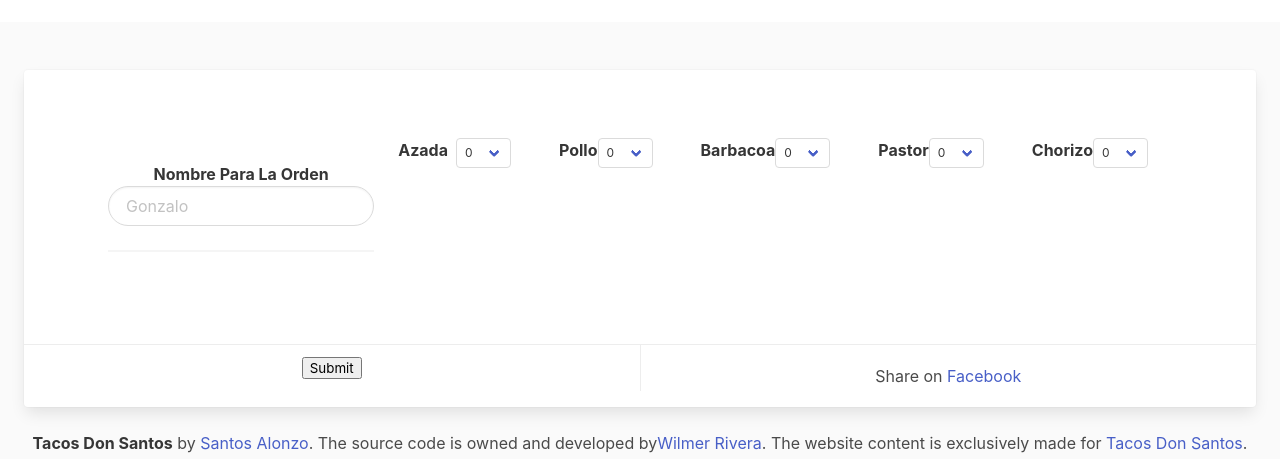
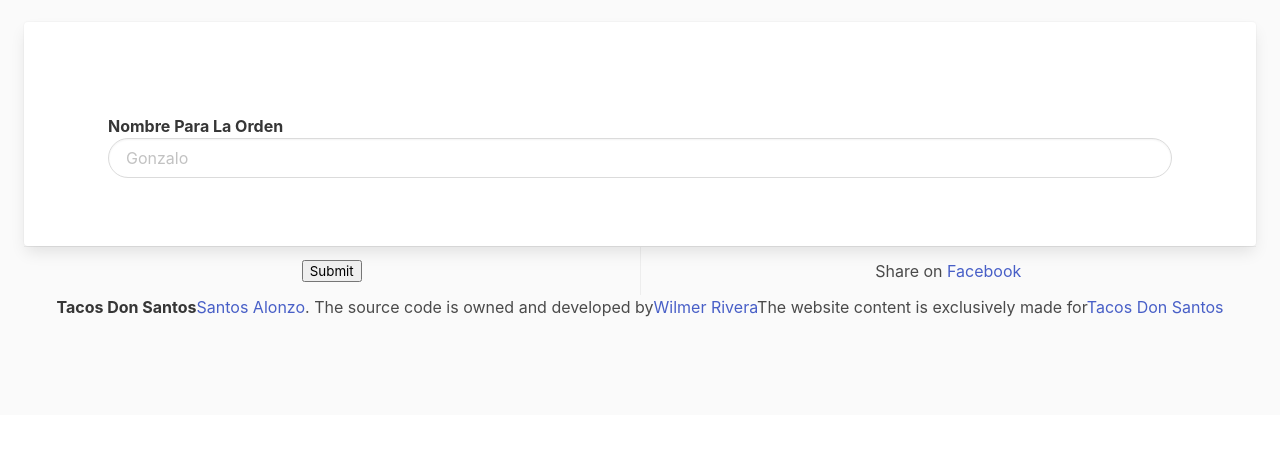
Before and after one commit to wilmer88/mac-tacos, a React (Create React App) app in the folder client/: page / in a window 1280 px wide. Shown: the part 493-952 px from the top of the page. After the commit the page ends 908 px from the top, so only its background shows below. Built offline with nearby package versions, Linux system fonts and the light colour scheme.

Commit message:
heroku Check

```diff
--- a/client/src/components/Meat.jsx
+++ b/client/src/components/Meat.jsx
@@ -1,9 +1,7 @@
 import { Link } from "react-router-dom";
-import React, {useState } from "react";
-import API from "../utils/API"
-// import axios from "axios";
-const numeros = [ 0, 1, 2, 3, 4, 5, 6, 7, 8, 9, 10, 11, 12, 13, 14, 15, 16, 17, 18, 19, 20,]
-
+import React, {useState, useEffect } from "react";
+import API from "../utils/API";
+import NombreSelect from "./NombreSelect";
 function Meat() {
   // const [orden, setOrden] = useState({
   //   nombreDeOrden: "",
@@ -13,38 +11,7 @@ function Meat() {
   //   pastor: 0,
   //   chorizo: 0,
   // })
-  const [formObj, setFormObj] = useState({
-    nombreDeOrden: "",
-    azada: 0,
-    pollo: 0,
-    barbacoa: 0,
-    pastor: 0,
-    chorizo: 0,
-  })
-
-
-
-  function handleChangeI(e) {
-   const {name, value} = e.target;
-    // setOrden({...orden, [name]: value})
-    setFormObj({...formObj, [name]: value})
-  };
-
-  function handleSubmit(e) {
-    e.preventDefault();
-    API.saveOrden(
-     {
-       nombreDeOrden: formObj.nombreDeOrden,
-      azada: formObj.azada,
-      pollo: formObj.pollo,
-      barbacoa: formObj.barbacoa,
-      pastor: formObj.pastor,
-      chorizo: formObj.chorizo,
-    }
-
-    ).then((response)  => {
-      console.log(response.data)
-      // setOrden({
+  // const [formObj, setFormObj] = useState({
   //   nombreDeOrden: "",
   //   azada: 0,
   //   pollo: 0,
@@ -52,29 +19,60 @@ function Meat() {
   //   pastor: 0,
   //   chorizo: 0,
   // })
-      setFormObj({
-        nombreDeOrden: "",
-        azada: 0,
-        pollo: 0,
-        barbacoa: 0,
-        pastor: 0,
-        chorizo: 0,
-      })
 
-        })
-        .catch((err) =>{
-          console.log(err)
-        });
+
+
+  // function handleChangeI(e) {
+  //  const {name, value} = e.target;
+  //   // setOrden({...orden, [name]: value})
+  //   setFormObj({...formObj, [name]: value})
+  // };
+
+  // function handleSubmit(e) {
+  //   e.preventDefault();
+  //   API.saveOrden(
+  //    {
+  //      nombreDeOrden: formObj.nombreDeOrden,
+  //     azada: formObj.azada,
+  //     pollo: formObj.pollo,
+  //     barbacoa: formObj.barbacoa,
+  //     pastor: formObj.pastor,
+  //     chorizo: formObj.chorizo,
+  //   }
+
+  //   ).then((response)  => {
+  //     console.log(response.data)
+  //     // setOrden({
+  //     //   nombreDeOrden: "",
+  //     //   azada: 0,
+  //     //   pollo: 0,
+  //     //   barbacoa: 0,
+  //     //   pastor: 0,
+  //     //   chorizo: 0,
+  //     // })
+  //     setFormObj({
+  //       nombreDeOrden: "",
+  //       azada: 0,
+  //       pollo: 0,
+  //       barbacoa: 0,
+  //       pastor: 0,
+  //       chorizo: 0,
+  //     })
+
+  //       })
+  //       .catch((err) =>{
+  //         console.log(err)
+  //       });
 
     //debugger
     // window.location.href="http://localhost:3000/ClientLine" ;
-  };
+  //};
 
     return (
       <>
         <footer className="footer">
-          <div className="content has-text-centered">
-            <form onSubmit={handleSubmit}>
+
+
                       <div className="card">
                      <div className="card-content">
                       <div className="container">
@@ -83,99 +81,11 @@ function Meat() {
 
                       <div className="field is-horizontal">
                         <div className="m-5 mr-8 media-content">
-                          <label className="label">
-                            Nombre Para La Orden
-                            <div className="is-mobile">
-                              <input
+                     <NombreSelect/>
 
-                                onChange={handleChangeI}
-                                aria-label="iput for order name"
-                                className="input is-normal is-rounded"
-                                type="nombre"
-                                id="orden-name"
-                                name="nombreDeOrden"
-                                placeholder="Gonzalo"
-                                // value={orden.nombreDeOrden}
-                              />
                         </div>
-                          </label>
                         <hr></hr>
-                        </div>
 
-                        <label className="mr-2 label ">
-                         Azada
-                        </label>
-                        <div className="mr-6  select is-small">
-                          <select name="azada"  // value={orden.azada}
- onChange={handleChangeI}
-                          >
-                            {numeros.map((nume) => (
-                              <option key={nume.toString()} value={nume}>
-                                {nume}
-                              </option>
-                            ))}
-                          </select>
-                        </div>
-
-                        <label className="label">Pollo</label>
-                        <div className="mr-6 select is-small">
-                          <select
-
-                            name="pollo"
-                            // value={orden.pollo}
-                            onChange={handleChangeI}
-                          >
-                            {numeros.map((nume) => (
-                              <option key={nume.toString()} value={nume}>
-                                {nume}
-                              </option>
-                            ))}
-                          </select>
-                        </div>
-
-                        <label className="label is-normal">Barbacoa</label>
-                        <div className="mr-6 select is-small">
-                          <select
-                          name="barbacoa"
-                            // value={orden.barbacoa}
-                            onChange={handleChangeI}
-                            >
-                            {numeros.map((nume) => (
-                              <option key={nume.toString()} value={nume}>
-                                {nume}
-                              </option>
-                            ))}
-                          </select>
-                        </div>
-
-                        <label className="label is-normal">Pastor</label>
-                        <div className="mr-6 select is-small">
-                          <select
-                          name="pastor"
-                            // value={orden.pastor}
-                            onChange={handleChangeI}
-                            >
-                            {numeros.map((nume) => (
-                              <option key={nume.toString()} value={nume}>
-                                {nume}
-                              </option>
-                            ))}
-                          </select>
-                        </div>
-
-                        <label className="label is-normal">Chorizo</label>
-                        <div className="mr-6 select is-small">
-                          <select
-                           name="chorizo"
-                          //  value={orden.chorizo}
-                           onChange={handleChangeI}
-                          >
-                            {numeros.map((nume) => (
-                              <option key={nume.toString()} value={nume}>
-                                {nume}
-                              </option>
-                            ))}
-                          </select>
                         </div>
 
                       </div>
@@ -183,38 +93,40 @@ function Meat() {
                   </div>
                  </div>
                  <footer className="card-footer">
-                  <p className="card-footer-item">
+                  <div className="card-footer-item">
                     <input
                       aria-label="order submit button"
                       type="submit"
                       value="Submit"
                     />
-                  </p>
-                  <p className="card-footer-item">
+                  </div>
+                  <div className="card-footer-item">
                     <span>
                       Share on{" "}
                       <Link to="https://twitter.com/codinghorror/status/506010907021828096">
                         Facebook
                       </Link>
                     </span>
-                  </p>
+                  </div>
                   </footer>
+
+
+
+                   <div className="content has-text-centered">
+
+                    <strong>Tacos Don Santos</strong>
+               <Link to="https://jgthms.com">Santos Alonzo</Link>. The source code is
+               owned and developed by
+               <Link to="http://opensource.org/licenses/mit-license.php">
+              Wilmer Rivera
+              </Link>
+                The website content is exclusively made for
+                <Link to="http://creativecommons.org/licenses/by-nc-sa/4.0/">
+              Tacos Don Santos
+              </Link>
+
              </div>
-            </form>
-          </div>
-          <p className="content has-text-centered">
-            <strong>Tacos Don Santos</strong> by{" "}
-            <a href="https://jgthms.com">Santos Alonzo</a>. The source code is
-            owned and developed by
-            <a href="http://opensource.org/licenses/mit-license.php">
-              Wilmer Rivera
-            </a>
-            . The website content is exclusively made for{" "}
-            <a href="http://creativecommons.org/licenses/by-nc-sa/4.0/">
-              Tacos Don Santos
-            </a>
-            .
-          </p>
+
         </footer>
       </>
     );
--- /dev/null
+++ b/client/src/components/NombreSelect.jsx
@@ -0,0 +1,26 @@
+
+const NombreSelect = () => {
+
+    return (
+        <label className="label">
+        Nombre Para La Orden
+        <div className="is-mobile">
+          <input
+
+           // onChange={handleChangeI}
+            aria-label="iput for order name"
+            className="input is-normal is-rounded"
+            type="nombre"
+            id="orden-name"
+            name="nombreDeOrden"
+            placeholder="Gonzalo"
+            // value={orden.nombreDeOrden}
+          />
+        </div>
+      </label>
+
+    );
+
+}
+
+export default NombreSelect;
--- a/client/src/pages/OrdenPage.jsx
+++ b/client/src/pages/OrdenPage.jsx
@@ -7,8 +7,7 @@ const OrdenPage = () => {
     return (
         <>
         < OrdenHero/>
-    <br></br>
-    <br></br>
+
 
        <Meat/>
 
```
Also changed, not shown: client/src/components/select.jsx (added, +90 -0 lines). Lines whose indentation alone changed are shown as unchanged.
